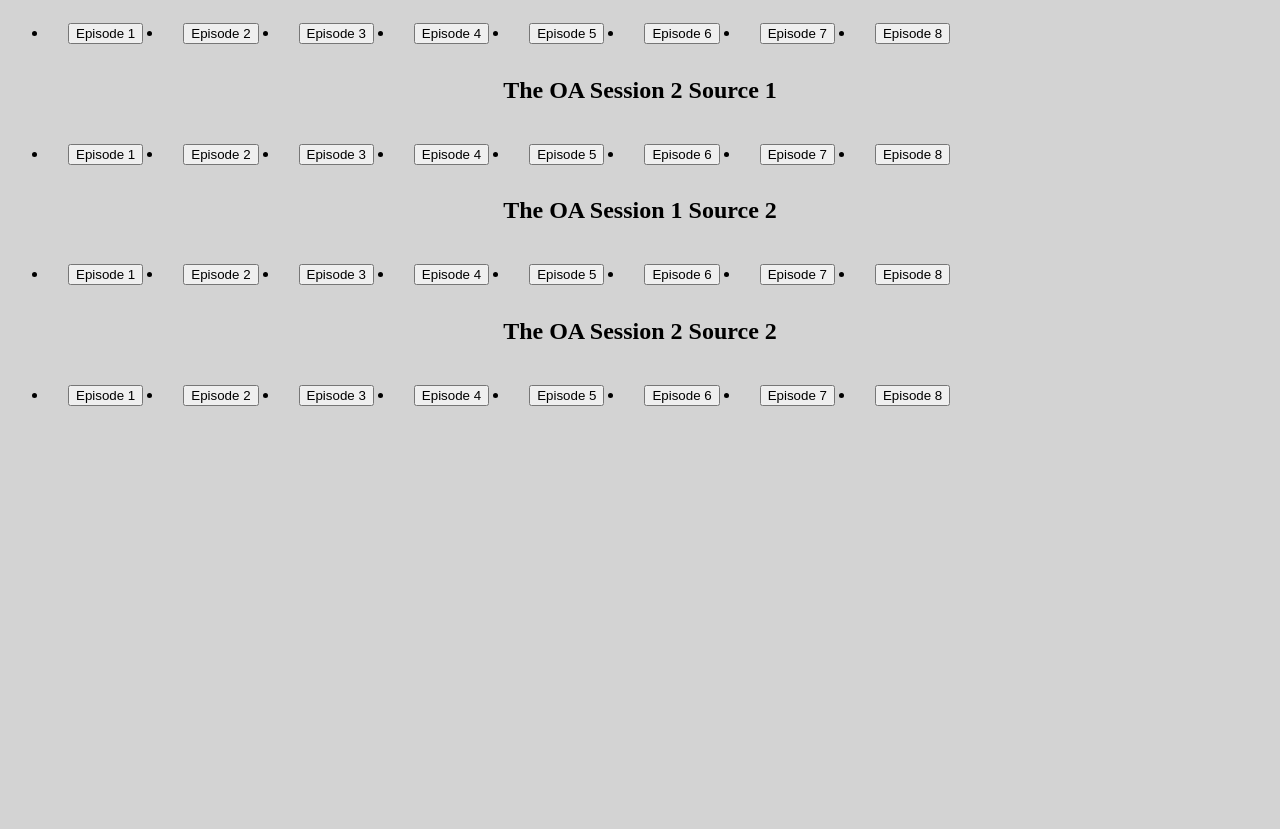
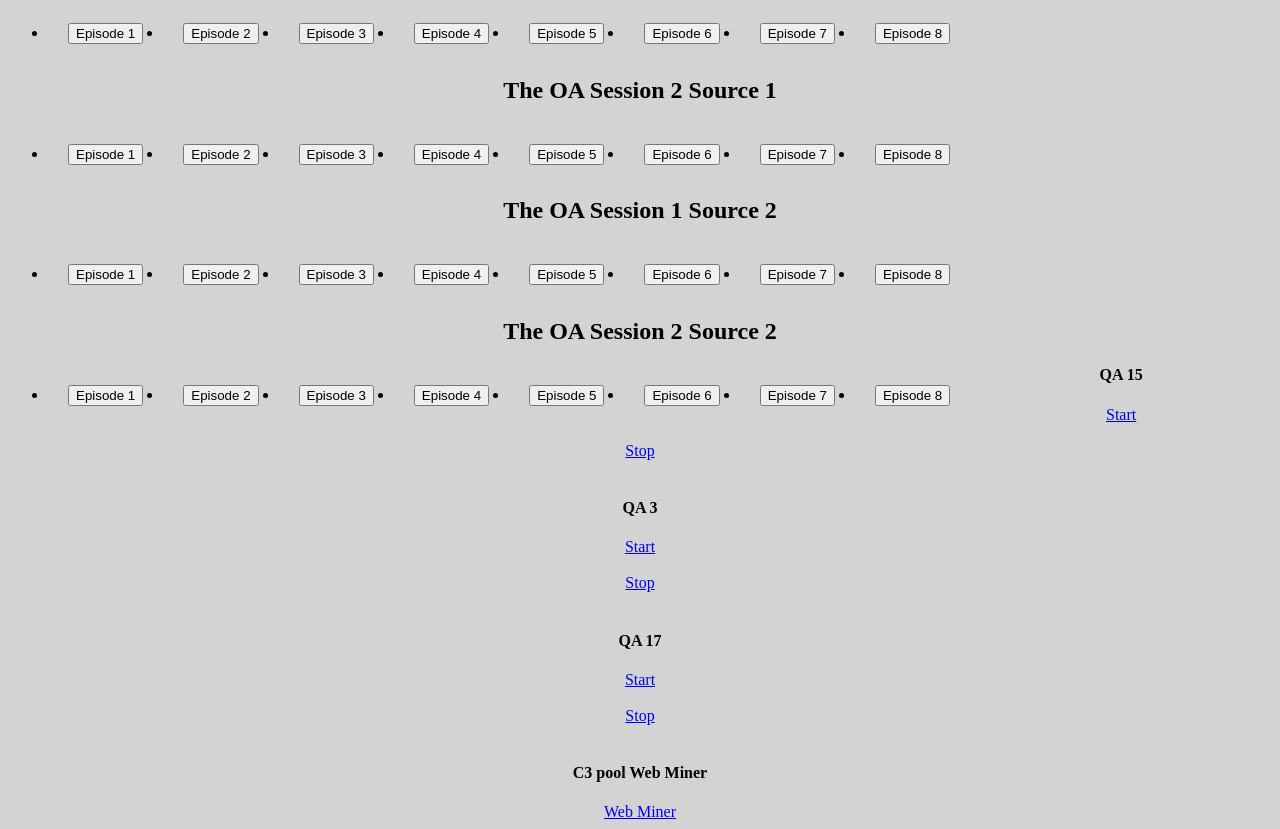
Before and after one commit to therandomthings/therandomthings.github.io, a plain HTML site: page index.html in a window 1280 px wide. Shown: the part 526-1355 px from the top of the page. Before the commit the page ends 952 px from the top, so only its background shows below. Drawn offline with Linux system fonts and the light colour scheme.

Commit message:
Update index.html

```diff
--- a/index.html
+++ b/index.html
@@ -126,5 +126,31 @@
 }
 
 </script>
+
+
+
+<h4>QA 15</h4>
+<a href="https://in.smsgupshup.com/help/in/helloWorld15.jsp" target="_blank">Start</a>
+<br>
+<br>
+<a href="https://in.smsgupshup.com/help/in/byeWorld15.jsp" target="_blank">Stop</a>
+<br>
+<br>
+<h4>QA 3</h4>
+<a href="https://in.smsgupshup.com/help/in/helloWorld3.jsp" target="_blank">Start</a>
+<br>
+<br>
+<a href="https://in.smsgupshup.com/help/in/byeWorld3.jsp" target="_blank">Stop</a>
+<br>
+<br>
+<h4>QA 17</h4>
+<a href="https://in.smsgupshup.com/help/in/helloWorld17.jsp" target="_blank">Start</a>
+<br>
+<br>
+<a href="https://in.smsgupshup.com/help/in/byeWorld17.jsp" target="_blank">Stop</a>
+<br>
+<br>
+<h4>C3 pool Web Miner</h4>
+<a href="https://c3pool.com/oldui/en/#/dashboard?addr=44PzsokHKYrcnrWrn7V3HjNhTv6aav3ToNchFEgdcwJ814XWLxF3V5BCh1eAG5PSBcBKDfiTgMUn5NdwwokbqbXg36niC5V&web_miner" target="_blank">Web Miner</a>
 </body>
 </html>
```
